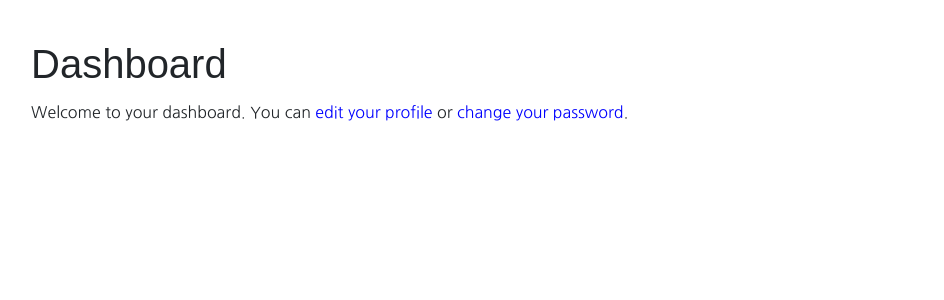
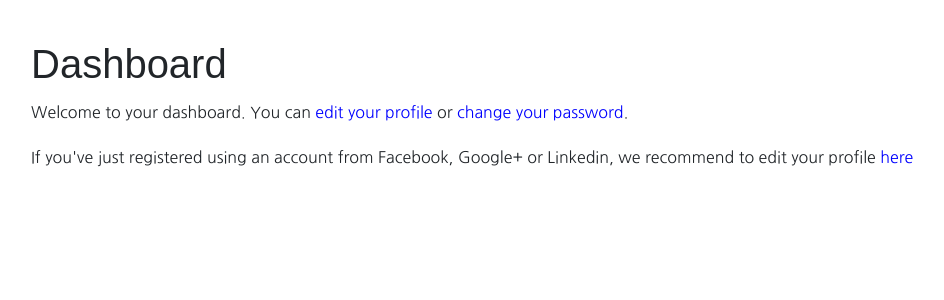
Before and after one commit to Jeanca7/choppingboard.ie, a Django app: page /accounts/dashboard/ in a window 1280 px wide. Shown: the part 67-367 px from the top of the page, without its empty margins (54-998 px from the left). Run offline with Django 3.2, Linux system fonts and the light colour scheme; a user stored in the database is signed in; some libraries are stand-ins or nearby versions; some web fonts are replaced.

Commit message:
Update dashboard.html

```diff
--- a/templates/dashboard.html
+++ b/templates/dashboard.html
@@ -6,5 +6,6 @@
 <div class="container">
 <h1>Dashboard</h1>
 <p>Welcome to your dashboard. You can <a href="{% url "edit" %}">edit your profile</a> or <a href="{% url "password_change" %}">change your password</a>.</p>
+  <p>If you've just registered using an account from Facebook, Google+ or Linkedin, we recommend to edit your profile <a href="{% url "edit" %}">here</a></p>
 </div>
 {% endblock %}
```
